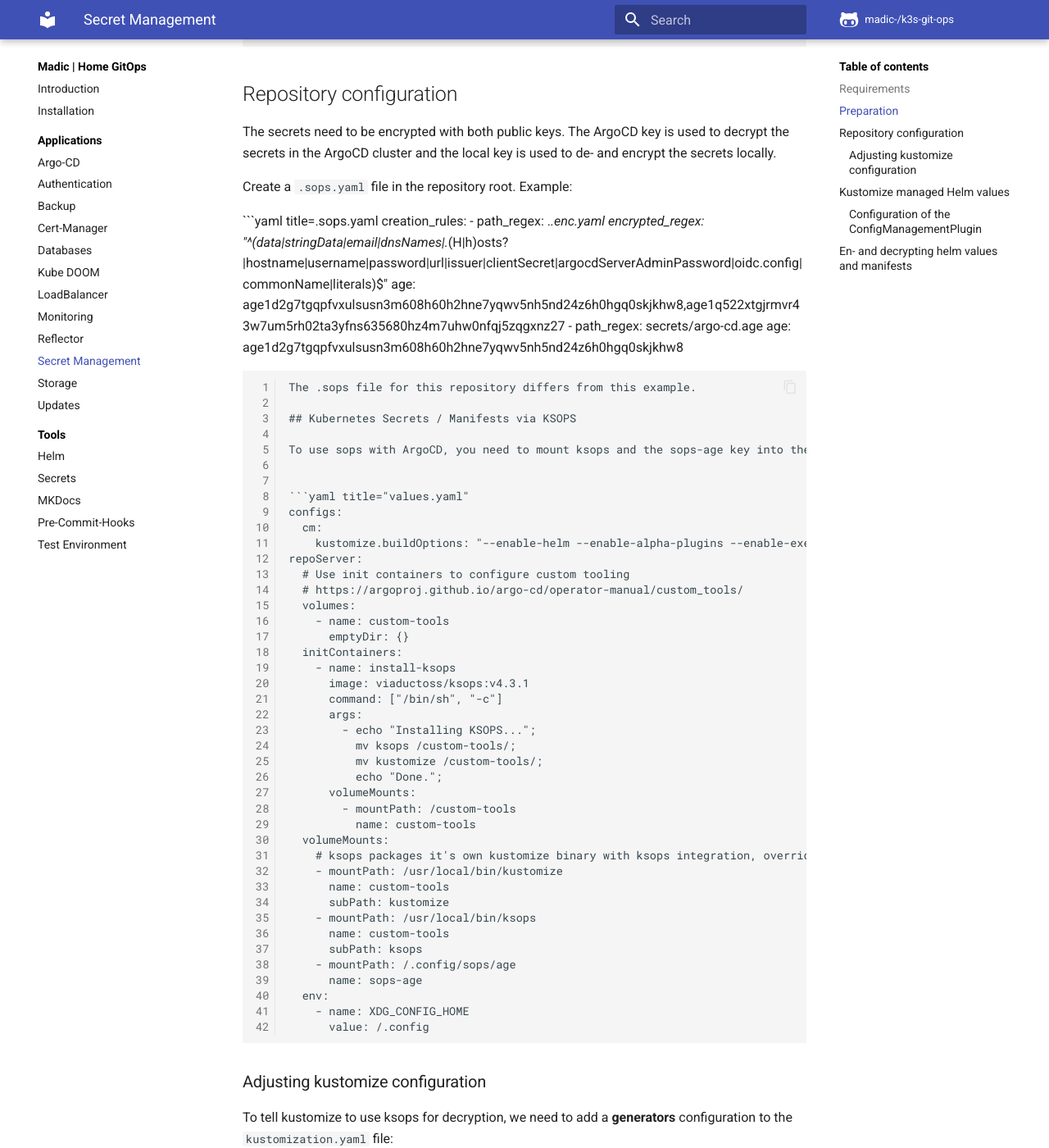
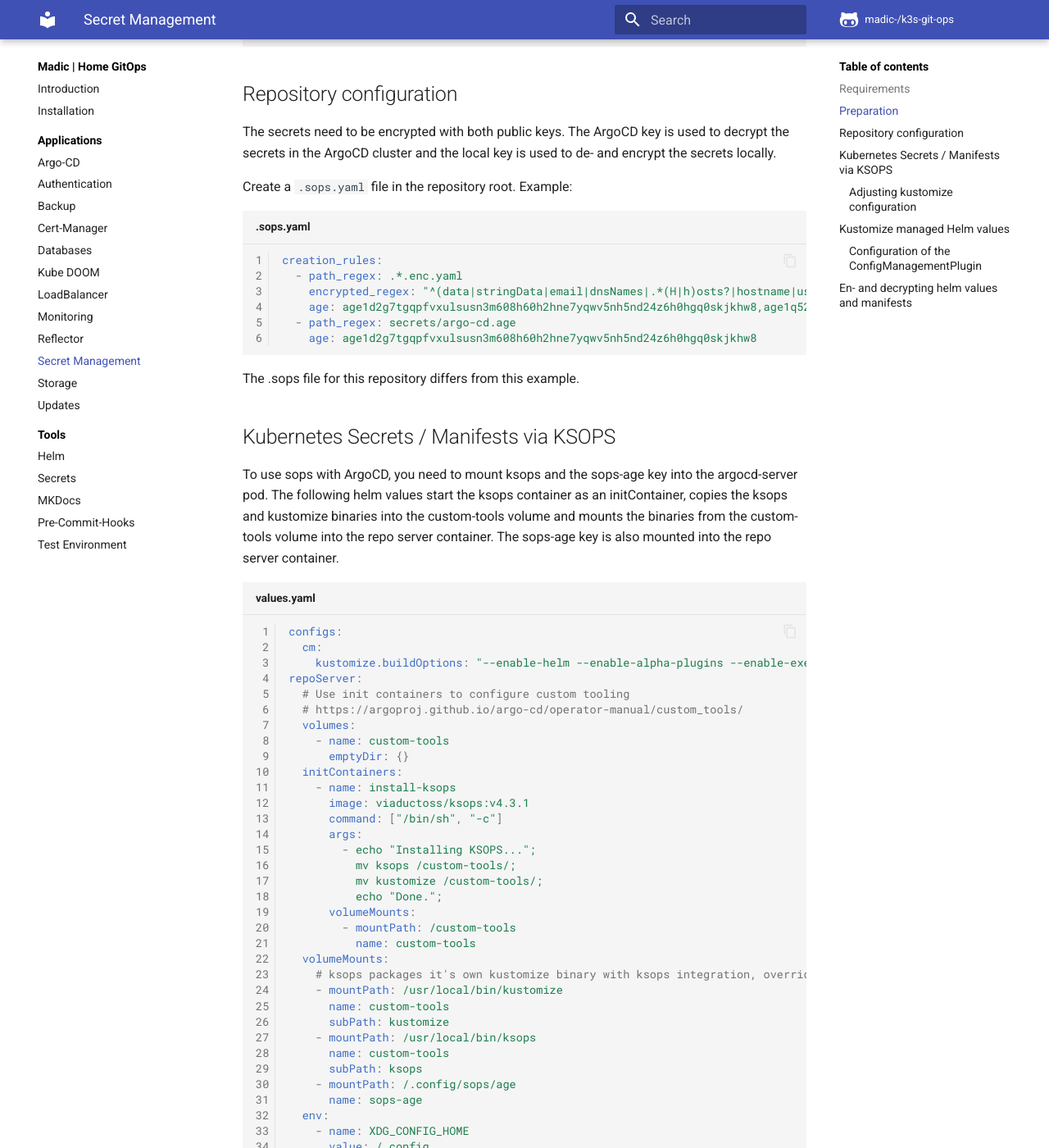
Before and after one commit to madic-creates/k3s-git-ops, an MkDocs documentation site: the page built from docs/secretmanagement.md, in a window 1280 px wide and 1400 px high, scrolled down 1353 px. Shown: the whole window at 82% size. Built offline with MkDocs 1.6.1 and Material for MkDocs 9.7.7, drawn with Linux system fonts in a browser that asks for light colours; plug-ins that fetch from the network failed and are left out; comment, search, counter and statistics services are not loaded.

Commit message:
Docs: Formatting

````diff
--- a/docs/secretmanagement.md
+++ b/docs/secretmanagement.md
@@ -64,7 +64,7 @@ The secrets need to be encrypted with both public keys. The ArgoCD key is used t
 
 Create a `.sops.yaml` file in the repository root. Example:
 
-```yaml title=.sops.yaml
+```yaml title=".sops.yaml"
 creation_rules:
   - path_regex: .*.enc.yaml
     encrypted_regex: "^(data|stringData|email|dnsNames|.*(H|h)osts?|hostname|username|password|url|issuer|clientSecret|argocdServerAdminPassword|oidc.config|commonName|literals)$"
````
